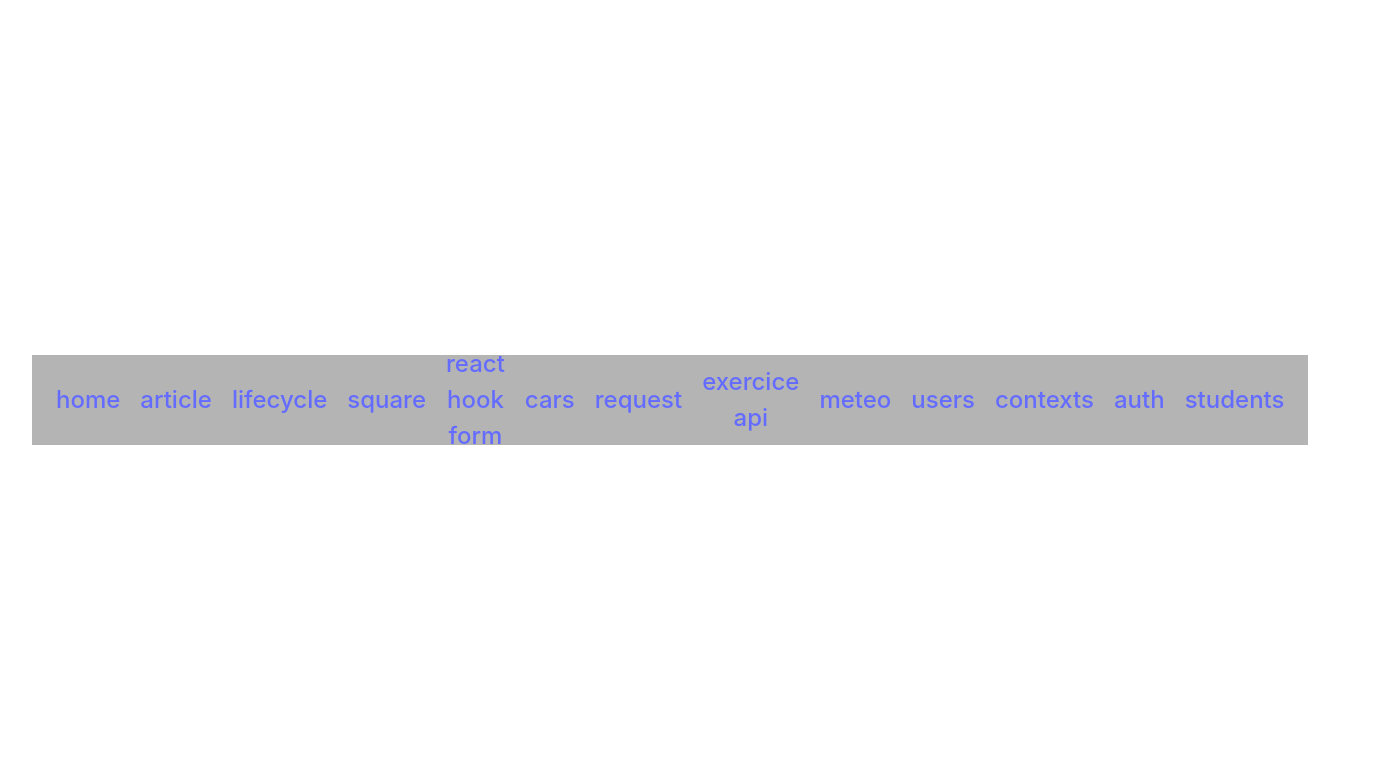
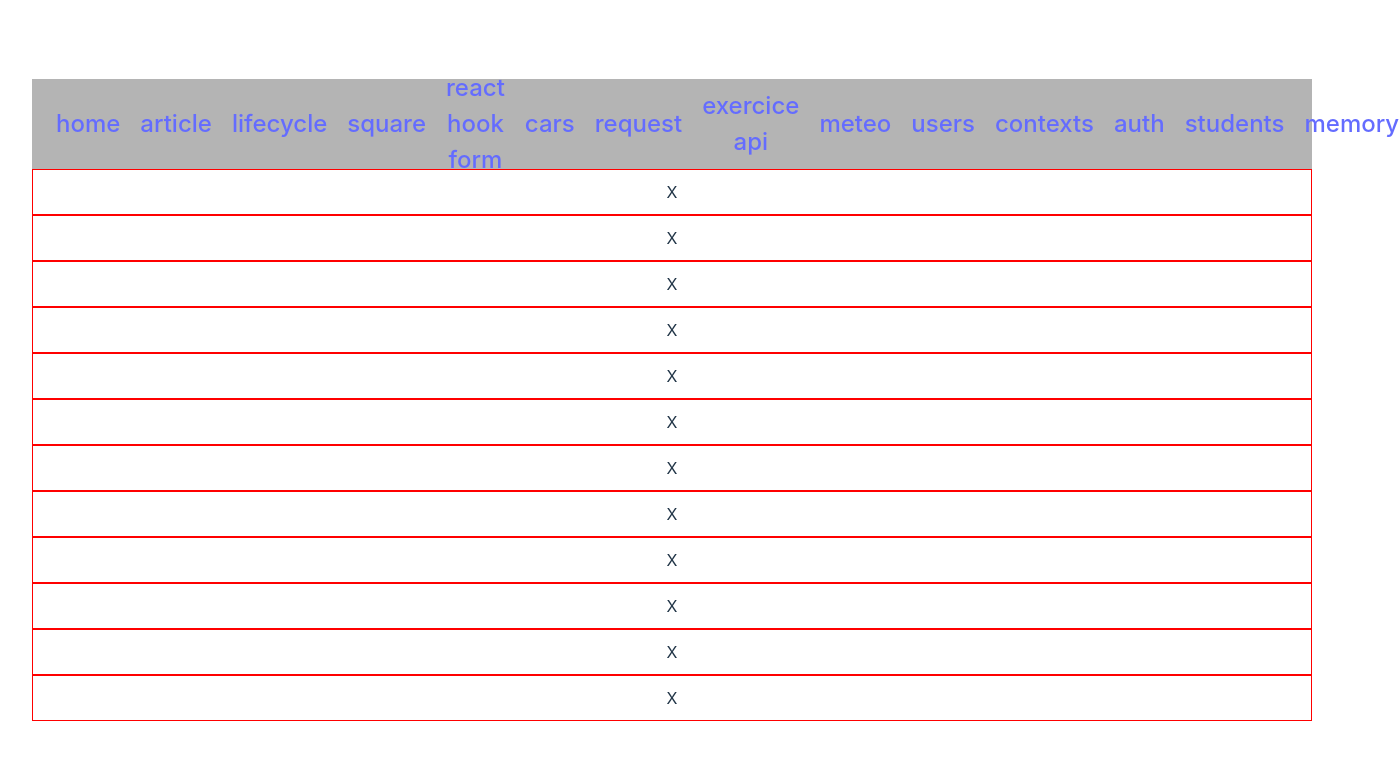
Before and after one commit to Dsaquel/react-week-2, a React (Vite) app: page /memory in a window 1280 px wide. Shown: the top 760 px of the page, 1399 px wide, since content can reach past the window. Built offline with nearby package versions, Linux system fonts and the light colour scheme.

Commit message:
Add memory exercice

```diff
--- a/src/App.jsx
+++ b/src/App.jsx
@@ -16,6 +16,7 @@ import Request from './pages/Request'
 import Squares from './pages/Squares'
 import Users from './pages/Users'
 import Students from './pages/Students'
+import Memory from './pages/Memory'
 
 function App() {
   return (
@@ -35,6 +36,7 @@ function App() {
         <Route path="/contexts" element={<Contexts />} />
         <Route path="/auth" element={<Auth />} />
         <Route path="/students" element={<Students />} />
+        <Route path="/memory" element={<Memory />} />
       </Routes>
     </BrowserRouter>
   )
--- a/src/components/Navbar.jsx
+++ b/src/components/Navbar.jsx
@@ -17,6 +17,7 @@ const Navbar = () => {
       <Link to="/contexts">contexts</Link>
       <Link to="/auth">auth</Link>
       <Link to="/students">students</Link>
+      <Link to="/memory">memory</Link>
     </div>
   )
 }
--- /dev/null
+++ b/src/components/memory/MemoryCard.css
@@ -0,0 +1,5 @@
+.card {
+  user-select: none;
+  border: 1px solid red;
+  padding: 10px;
+}
--- /dev/null
+++ b/src/components/memory/MemoryCard.jsx
@@ -0,0 +1,54 @@
+import { useState } from 'react'
+import './MemoryCard.css'
+import { useContextMemory } from '../../contexts/MemoryContext'
+
+const MemoryCard = ({ card }) => {
+  const {
+    idsFound,
+    identifierWaiting,
+    setIdentifierWaiting,
+    setIdsFound,
+    identifiersTimer,
+    setIdentifiersTimer,
+  } = useContextMemory()
+  const [isCardShow, setIsCardShow] = useState(false)
+
+  const showCard = () => {
+    if (idsFound.includes(card.id) || identifiersTimer) return
+
+    setIsCardShow(true)
+
+    if (identifierWaiting) {
+      if (identifierWaiting === card.id) {
+        setIdsFound((rest) => [...rest, card.id])
+        setIdentifierWaiting(null)
+      }
+      setIdentifiersTimer([identifierWaiting, card.identifier])
+      setIsCardShow(false)
+      return
+    } else {
+      setIdentifierWaiting(card.identifier)
+      handleTimeEnd(2000)
+    }
+  }
+  const handleTimeEnd = (timer) => {
+    setTimeout(() => {
+      setIsCardShow(false)
+      setIdentifierWaiting(null)
+    }, timer)
+  }
+
+  return (
+    <div className="card" onClick={showCard}>
+      {isCardShow ||
+      idsFound.includes(card.id) ||
+      (identifiersTimer && identifiersTimer.includes(card.identifier)) ? (
+        <div>{card.content}</div>
+      ) : (
+        <span>X</span>
+      )}
+    </div>
+  )
+}
+
+export default MemoryCard
--- /dev/null
+++ b/src/contexts/MemoryContext.jsx
@@ -0,0 +1,40 @@
+import React from 'react'
+import { useEffect } from 'react'
+import { useContext } from 'react'
+import { useState } from 'react'
+
+export const MemoryPageContext = React.createContext()
+
+const MemoryContextProvider = ({ children }) => {
+  const [idsFound, setIdsFound] = useState([])
+  const [identifierWaiting, setIdentifierWaiting] = useState(null)
+  const [identifiersTimer, setIdentifiersTimer] = useState(null)
+
+  useEffect(() => {
+    if (!identifiersTimer) return
+    setTimeout(() => {
+      setIdentifiersTimer(null)
+    }, 2000)
+  }, [identifiersTimer])
+
+  return (
+    <MemoryPageContext.Provider
+      value={{
+        idsFound,
+        setIdsFound,
+        identifierWaiting,
+        setIdentifierWaiting,
+        identifiersTimer,
+        setIdentifiersTimer,
+      }}
+    >
+      {children}
+    </MemoryPageContext.Provider>
+  )
+}
+
+export const useContextMemory = () => {
+  return useContext(MemoryPageContext)
+}
+
+export default MemoryContextProvider
--- /dev/null
+++ b/src/pages/Memory.jsx
@@ -0,0 +1,47 @@
+import { useEffect } from 'react'
+import { useState } from 'react'
+import { getRandomString, shuffleArray } from '../tools/function'
+import MemoryCard from '../components/memory/MemoryCard'
+import MemoryContextProvider from '../contexts/MemoryContext'
+
+const Memory = () => {
+  const [cards, setCards] = useState()
+
+  useEffect(() => {
+    const cardsOutput = []
+    const contents = ['blabla', 'lol', 'mdr', 'toto', 'salut', 'jaiFaim']
+    const contentsLength = contents.length
+
+    const createCards = () => {
+      for (let i = 0; i < contentsLength; i++) {
+        const content = contents.shift()
+        cardsOutput.push(
+          {
+            id: i,
+            content,
+            identifier: getRandomString(),
+          },
+          { id: i, content, identifier: getRandomString() }
+        )
+      }
+      shuffleArray(cardsOutput)
+      setCards(cardsOutput)
+    }
+
+    createCards()
+  }, [])
+  return (
+    <MemoryContextProvider value={{ cards }}>
+      <div>
+        {cards &&
+          cards.map((card, i) => (
+            <div key={i}>
+              <MemoryCard card={card} />
+            </div>
+          ))}
+      </div>
+    </MemoryContextProvider>
+  )
+}
+
+export default Memory
--- a/src/tools/function.js
+++ b/src/tools/function.js
@@ -9,3 +9,21 @@ export const GEOCODING_API_BASE_URL =
   'http://api.openweathermap.org/geo/1.0/direct'
 export const DUMMY_API_KEY = '64243be800eb51e81b9eca66'
 export const DUMMY_API_BASE_URL = 'https://dummyapi.io/data/v1'
+
+export function shuffleArray(array) {
+  let currentIndex = array.length,
+    randomIndex
+
+  while (currentIndex != 0) {
+    randomIndex = Math.floor(Math.random() * currentIndex)
+    currentIndex--
+    ;[array[currentIndex], array[randomIndex]] = [
+      array[randomIndex],
+      array[currentIndex],
+    ]
+  }
+
+  return array
+}
+
+export const getRandomString = () => Math.random().toString(36).slice(2, 7)
```
